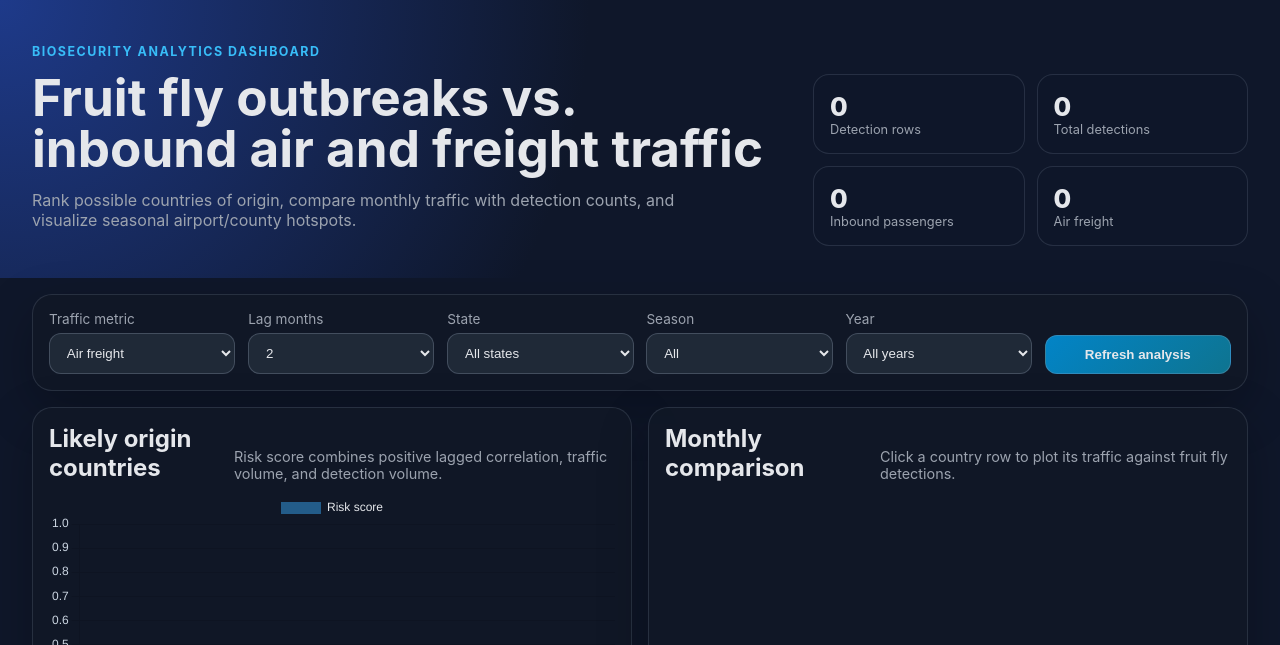
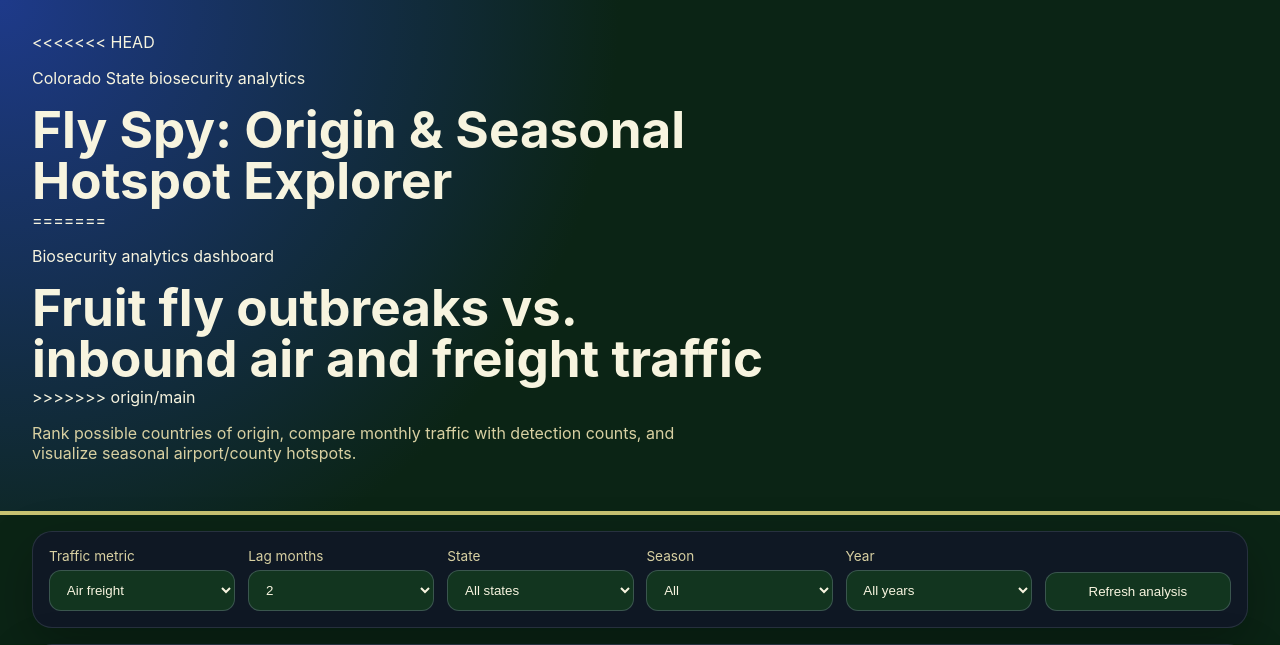
Before and after one commit to BryantScottCSU/CSU-NASA-USDA-Hackathon-2026, a Django app: page / in a window 1280 px wide. Shown: the top 645 px of the page. Run offline with Django 5.2, Linux system fonts and the light colour scheme; data that the repository does not hold is empty; a map, chart or similar area stays blank.

Commit message:
first version of website (#14)
maybe?

added readme back

Co-authored-by: AurickMikleton <228803305+AurickMikleton@users.noreply.github.com>

```diff
--- a/website/outbreaks/static/outbreaks/dashboard.js
+++ b/website/outbreaks/static/outbreaks/dashboard.js
@@ -1,6 +1,18 @@
 const fmt = new Intl.NumberFormat();
 const $ = (id) => document.getElementById(id);
 
+<<<<<<< HEAD
+const COLORS = {
+  green: '#1E4D2B',
+  gold: '#C8C372',
+  goldBright: '#F1E8A6',
+  cream: '#f7f4df',
+  muted: '#d8d0a2',
+  rust: '#d97757'
+};
+
+=======
+>>>>>>> origin/main
 let map = L.map('map').setView([37.8, -96], 4);
 L.tileLayer('https://{s}.tile.openstreetmap.org/{z}/{x}/{y}.png', {
   attribution: '&copy; OpenStreetMap contributors'
@@ -43,8 +55,21 @@ function renderCountries(rows) {
   if (countryChart) countryChart.destroy();
   countryChart = new Chart($('countryChart'), {
     type: 'bar',
+<<<<<<< HEAD
+    data: { labels,
+    datasets: [{
+    label: 'Risk score',
+    data: risk,
+    backgroundColor: COLORS.gold,
+    borderColor: COLORS.goldBright,
+    borderWidth: 1
+    }]
+    },
+    options: { responsive: true, plugins: { legend: { labels: { color: COLORS.cream } } }, scales: { x: { ticks: { color: COLORS.muted } }, y: { ticks: { y: { ticks: { color: COLORS.muted } } } } } }
+=======
     data: { labels, datasets: [{ label: 'Risk score', data: risk }] },
     options: { responsive: true, plugins: { legend: { labels: { color: '#e5e7eb' } } }, scales: { x: { ticks: { color: '#cbd5e1' } }, y: { ticks: { color: '#cbd5e1' } } } }
+>>>>>>> origin/main
   });
 
   $('countryTable').querySelector('tbody').innerHTML = rows.map(r => `
@@ -77,20 +102,52 @@ async function loadTimeseries() {
   timeChart = new Chart($('timeChart'), {
     type: 'line',
     data: {
+<<<<<<< HEAD
+    labels: data.labels,
+    datasets: [
+        {
+        label: `${selectedCountry} ${data.metric}`,
+        data: data.traffic,
+        yAxisID: 'yTraffic',
+        tension: .25,
+        borderColor: COLORS.gold,
+        backgroundColor: COLORS.gold,
+        pointBackgroundColor: COLORS.goldBright
+        },
+        {
+        label: 'Fruit fly detections',
+        data: data.detections,
+        yAxisID: 'yDetect',
+        tension: .25,
+        borderColor: COLORS.rust,
+        backgroundColor: COLORS.rust,
+        pointBackgroundColor: COLORS.rust
+        }
+    ]
+=======
       labels: data.labels,
       datasets: [
         { label: `${selectedCountry} ${data.metric}`, data: data.traffic, yAxisID: 'yTraffic', tension: .25 },
         { label: 'Fruit fly detections', data: data.detections, yAxisID: 'yDetect', tension: .25 }
       ]
+>>>>>>> origin/main
     },
     options: {
       responsive: true,
       interaction: { mode: 'index', intersect: false },
+<<<<<<< HEAD
+      plugins: { legend: { labels: { color: COLORS.cream } } },
+      scales: {
+        x: { ticks: { color: COLORS.muted, maxTicksLimit: 10 } },
+        yTraffic: { position: 'left', ticks: { color: COLORS.muted } },
+        yDetect: { position: 'right', grid: { drawOnChartArea: false }, ticks: { color: COLORS.muted } }
+=======
       plugins: { legend: { labels: { color: '#e5e7eb' } } },
       scales: {
         x: { ticks: { color: '#cbd5e1', maxTicksLimit: 10 } },
         yTraffic: { position: 'left', ticks: { color: '#cbd5e1' } },
         yDetect: { position: 'right', grid: { drawOnChartArea: false }, ticks: { color: '#cbd5e1' } }
+>>>>>>> origin/main
       }
     }
   });
@@ -106,12 +163,20 @@ async function loadHotspots() {
   const c = selectedCountry ? `&country=${encodeURIComponent(selectedCountry)}` : '';
   const data = await getJSON(`/api/hotspots/?metric=${metric()}&state=${encodeURIComponent(state())}&season=${season()}&year=${year()}${c}`);
   data.detections.forEach(p => {
+<<<<<<< HEAD
+    L.circleMarker([p.lat, p.lon], { radius: radius(p.value) + 2, color: COLORS.rust, fillOpacity: .45, weight: 1 })
+=======
     L.circleMarker([p.lat, p.lon], { radius: radius(p.value) + 2, color: '#fb7185', fillOpacity: .45, weight: 1 })
+>>>>>>> origin/main
       .bindPopup(`<b>Detection</b><br>${p.name}, ${p.state}<br>${p.year}-${String(p.month).padStart(2,'0')}<br>Count: ${fmt.format(Math.round(p.value))}`)
       .addTo(detectionLayer);
   });
   data.airports.forEach(p => {
+<<<<<<< HEAD
+    L.circleMarker([p.lat, p.lon], { radius: radius(p.value), color: COLORS.gold, fillOpacity: .35, weight: 1 })
+=======
     L.circleMarker([p.lat, p.lon], { radius: radius(p.value), color: '#38bdf8', fillOpacity: .35, weight: 1 })
+>>>>>>> origin/main
       .bindPopup(`<b>Inbound airport</b><br>${p.name}<br>${p.state}<br>${p.year}-${String(p.month).padStart(2,'0')}<br>${data.metric}: ${fmt.format(Math.round(p.value))}`)
       .addTo(airportLayer);
   });
--- a/website/outbreaks/static/outbreaks/styles.css
+++ b/website/outbreaks/static/outbreaks/styles.css
@@ -1,4 +1,32 @@
 :root {
+<<<<<<< HEAD
+  --csu-green: #1E4D2B;
+  --csu-green-dark: #0b2415;
+  --csu-green-soft: #12351f;
+  --csu-gold: #C8C372;
+  --csu-gold-bright: #F1E8A6;
+
+  --bg: var(--csu-green-dark);
+  --panel: #10291a;
+  --soft: var(--csu-green-soft);
+  --text: #f7f4df;
+  --muted: #d8d0a2;
+  --accent: var(--csu-gold);
+  --danger: #d97757;
+}
+* { box-sizing: border-box; }
+body { margin: 0; font-family: Inter, system-ui, -apple-system, Segoe UI, sans-serif; background: var(--bg); color: var(--text); }
+.hero {
+  display: grid;
+  grid-template-columns: 1.4fr .8fr;
+  gap: 1.25rem;
+  padding: 2rem;
+  background:
+    radial-gradient(circle at top left, rgba(200, 195, 114, .28), transparent 34%),
+    linear-gradient(135deg, var(--csu-green), var(--bg) 65%);
+  border-bottom: 4px solid var(--csu-gold);
+}
+=======
   --bg: #0f172a;
   --panel: #111827;
   --soft: #1f2937;
@@ -10,6 +38,7 @@
 * { box-sizing: border-box; }
 body { margin: 0; font-family: Inter, system-ui, -apple-system, Segoe UI, sans-serif; background: var(--bg); color: var(--text); }
 .hero { display: grid; grid-template-columns: 1.4fr .8fr; gap: 1.25rem; padding: 2rem; background: radial-gradient(circle at top left, #1e3a8a, var(--bg) 45%); }
+>>>>>>> origin/main
 .eyebrow { color: var(--accent); text-transform: uppercase; letter-spacing: .12em; font-size: .78rem; font-weight: 700; }
 h1 { margin: .2rem 0; font-size: clamp(2rem, 4vw, 4rem); line-height: 1; }
 .subhead { color: var(--muted); max-width: 70ch; }
@@ -18,7 +47,16 @@ main { padding: 1rem 2rem 3rem; }
 .controls { display: grid; grid-template-columns: repeat(6, minmax(130px, 1fr)); gap: .8rem; align-items: end; margin-bottom: 1rem; }
 label { display: grid; gap: .35rem; color: var(--muted); font-size: .85rem; }
 select, button { border: 1px solid rgba(148, 163, 184, .3); background: var(--soft); color: var(--text); border-radius: 12px; padding: .7rem .8rem; }
+<<<<<<< HEAD
+button {
+  background: linear-gradient(135deg, var(--csu-gold-bright), var(--csu-gold));
+  color: var(--csu-green-dark);
+  font-weight: 800;
+  cursor: pointer;
+}
+=======
 button { background: linear-gradient(135deg, #0284c7, #0e7490); font-weight: 700; cursor: pointer; }
+>>>>>>> origin/main
 .grid.two { display: grid; grid-template-columns: 1fr 1fr; gap: 1rem; margin-bottom: 1rem; }
 .panel-title { display: flex; justify-content: space-between; gap: 1rem; align-items: end; margin-bottom: .6rem; }
 .panel-title h2 { margin: 0; }
@@ -31,9 +69,15 @@ button { background: linear-gradient(135deg, #0284c7, #0e7490); font-weight: 700
 .table-wrap.small { max-height: 220px; }
 table { width: 100%; border-collapse: collapse; font-size: .9rem; }
 th, td { padding: .6rem .7rem; border-bottom: 1px solid rgba(148, 163, 184, .12); text-align: left; }
+<<<<<<< HEAD
+th { position: sticky; top: 0; background: var(--csu-green-dark); z-index: 1; color: var(--csu-gold-bright); }
+tbody tr { cursor: pointer; }
+tbody tr:hover { background: rgba(200, 195, 114, .16); }
+=======
 th { position: sticky; top: 0; background: #0b1220; z-index: 1; }
 tbody tr { cursor: pointer; }
 tbody tr:hover { background: rgba(56, 189, 248, .12); }
+>>>>>>> origin/main
 #map { height: 570px; border-radius: 18px; overflow: hidden; }
 .leaflet-popup-content { color: #111827; }
 @media (max-width: 1050px) { .hero, .grid.two, .controls { grid-template-columns: 1fr; } }
--- a/website/outbreaks/templates/outbreaks/dashboard.html
+++ b/website/outbreaks/templates/outbreaks/dashboard.html
@@ -10,8 +10,13 @@
 <body>
   <header class="hero">
     <div>
+<<<<<<< HEAD
+      <p class="eyebrow">Colorado State biosecurity analytics</p>
+      <h1>Fly Spy: Origin & Seasonal Hotspot Explorer</h1>
+=======
       <p class="eyebrow">Biosecurity analytics dashboard</p>
       <h1>Fruit fly outbreaks vs. inbound air and freight traffic</h1>
+>>>>>>> origin/main
       <p class="subhead">Rank possible countries of origin, compare monthly traffic with detection counts, and visualize seasonal airport/county hotspots.</p>
     </div>
     <div class="summary" id="summaryCards"></div>
```
Also changed, not shown: README.md (added).
